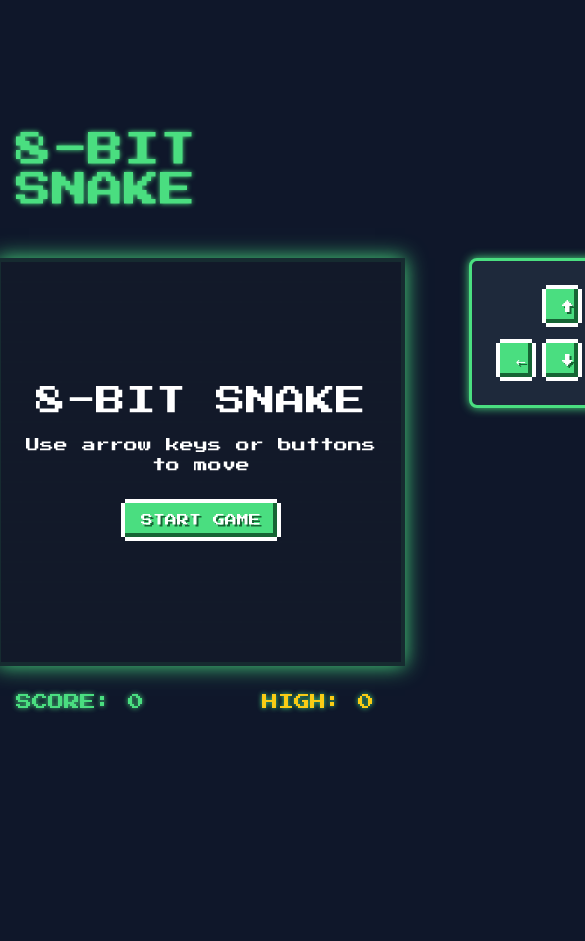
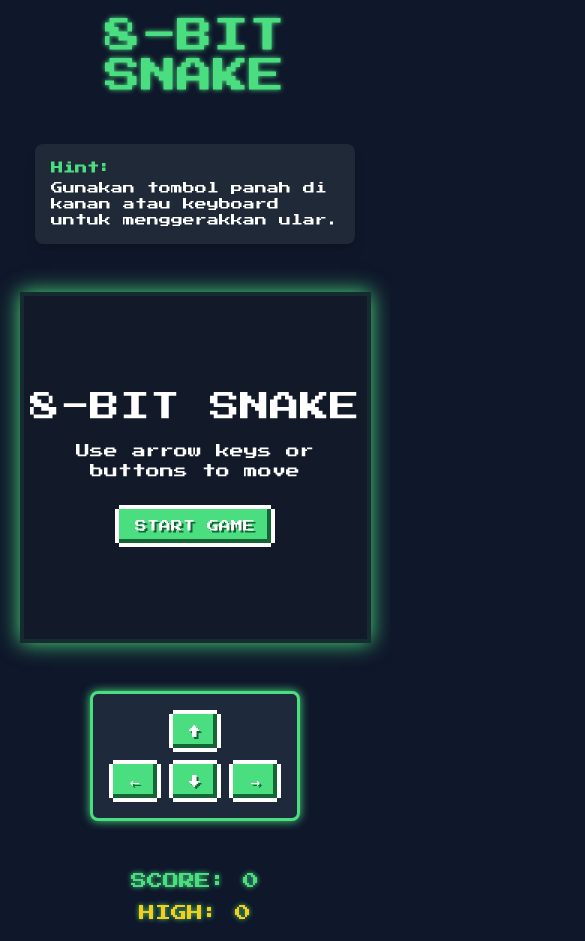
Before and after one commit to bangkennn/8-Bit-Snake, a plain HTML site: page index.html in a window 390 px wide. Shown: the top 941 px of the page, 585 px wide, since content can reach past the window. Before the commit the page ends 844 px from the top, so only its background shows below. Drawn offline with nearby package versions, Linux system fonts and the light colour scheme.

Commit message:
responsive

```diff
--- a/index.html
+++ b/index.html
@@ -8,19 +8,19 @@
     <script src="https://cdn.tailwindcss.com"></script>
 </head>
 <body class="flex flex-col items-center justify-center min-h-screen p-4">
-    <h1 class="text-4xl mb-6 text-green-400 score-display">8-BIT SNAKE</h1>
+    <h1 class="text-4xl mb-6 text-green-400 score-display text-center w-full">8-BIT SNAKE</h1>
 
-    <div class="flex w-full max-w-3xl items-start justify-center mt-6">
-        <!-- Hint di kiri -->
-        <div class="flex-1 flex items-center justify-end pr-8">
-            <div class="bg-gray-800 text-white p-6 rounded-lg text-xs md:text-sm shadow-lg max-w-xs min-w-[180px]">
+    <div class="flex flex-col md:flex-row w-full max-w-3xl items-center md:items-start justify-center mt-6 gap-6 md:gap-0">
+        <!-- Hint di kiri (center on mobile) -->
+        <div class="flex-1 flex items-center justify-center md:justify-end mb-6 md:mb-0 md:pr-8">
+            <div class="bg-gray-800 text-white p-4 md:p-6 rounded-lg text-xs md:text-sm shadow-lg max-w-xs min-w-[140px] w-full">
                 <span class="block mb-1 font-bold text-green-400">Hint:</span>
                 Gunakan tombol panah di kanan atau keyboard untuk menggerakkan ular.
             </div>
         </div>
         <!-- Canvas di tengah -->
-        <div class="relative flex-shrink-0 mx-8">
-            <canvas id="game-board" width="400" height="400" class="bg-gray-900"></canvas>
+        <div class="relative flex-shrink-0 mx-auto md:mx-8 mb-6 md:mb-0">
+            <canvas id="game-board" width="400" height="400" class="bg-gray-900 w-[90vw] max-w-[400px] h-[90vw] max-h-[400px]"></canvas>
 
             <div id="game-over" class="hidden absolute inset-0 flex flex-col items-center justify-center bg-red-500 bg-opacity-90 text-white">
                 <h2 class="text-3xl mb-4">GAME OVER</h2>
@@ -34,10 +34,10 @@
                 <button id="start-btn" class="btn-8bit">START GAME</button>
             </div>
         </div>
-        <!-- Arrow button di kanan -->
-        <div class="flex-1 flex items-center justify-start pl-8">
-            <div class="controls p-6 rounded-lg max-w-xs min-w-[180px]">
-                <div class="grid grid-cols-3 gap-3">
+        <!-- Arrow button di kanan (center on mobile) -->
+        <div class="flex-1 flex items-center justify-center md:justify-start md:pl-8 mb-6 md:mb-0">
+            <div class="controls p-4 md:p-6 rounded-lg max-w-xs min-w-[140px] w-full">
+                <div class="grid grid-cols-3 gap-2 md:gap-3">
                     <div></div>
                     <button id="up-btn" class="btn-8bit">↑</button>
                     <div></div>
@@ -49,7 +49,7 @@
         </div>
     </div>
 
-    <div class="flex items-center justify-between w-full max-w-md mt-6">
+    <div class="flex flex-col md:flex-row items-center justify-between w-full max-w-md mt-6 gap-2">
         <div class="text-green-400 score-display">
             SCORE: <span id="score">0</span>
         </div>
--- a/style.css
+++ b/style.css
@@ -1,4 +1,4 @@
- @import url('https://fonts.googleapis.com/css2?family=Press+Start+2P&display=swap');
+@import url('https://fonts.googleapis.com/css2?family=Press+Start+2P&display=swap');
 
         body {
             font-family: 'Press Start 2P', cursive;
@@ -7,9 +7,23 @@
         }
 
         #game-board {
+            width: 90vw;
+            height: 90vw;
+            max-width: 400px;
+            max-height: 400px;
             border: 4px solid #4ade80;
             box-shadow: 0 0 20px #4ade80;
             image-rendering: pixelated;
+            background: #1e293b;
+            display: block;
+            margin: 0 auto;
+        }
+
+        @media (min-width: 768px) {
+            #game-board {
+                width: 400px;
+                height: 400px;
+            }
         }
 
         .pixel {
```
